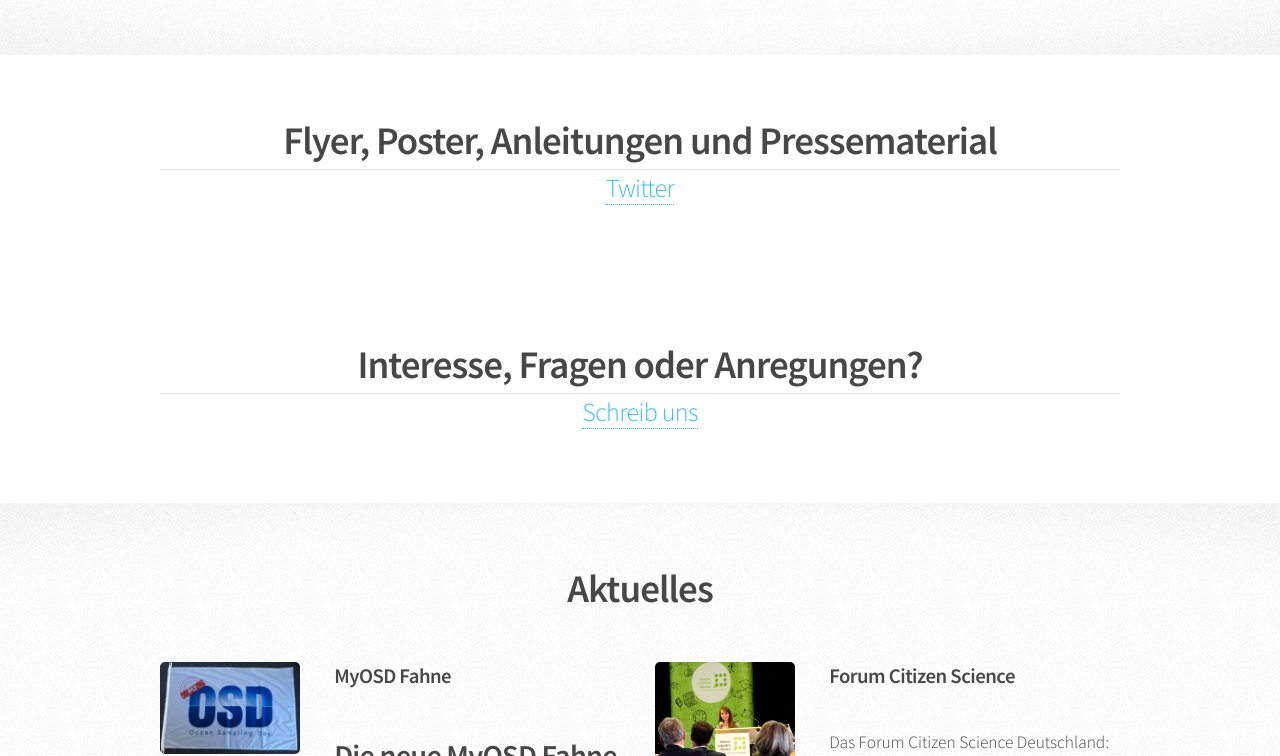
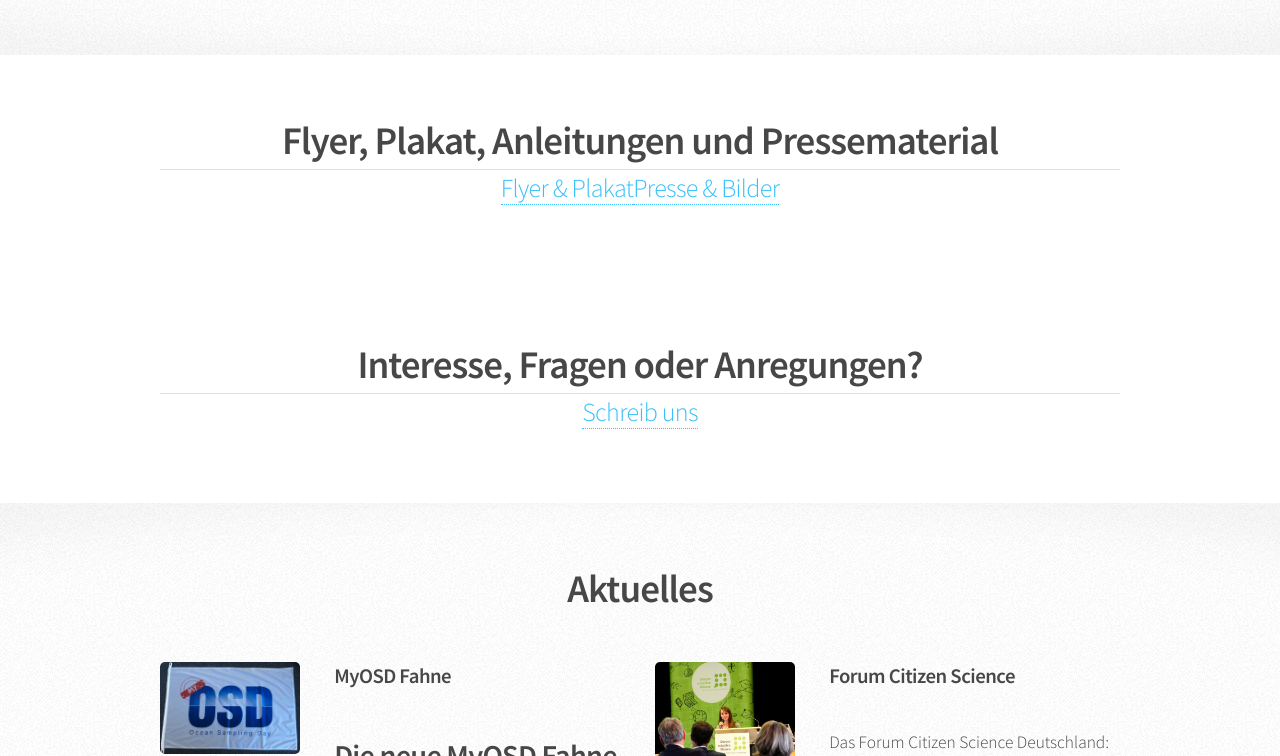
Before and after one commit to myosd/myosd.github.io, a Jekyll site: the page built from index.html, in a window 1280 px wide and 900 px high, scrolled down 1219 px, cut to the strip 144-900 px from the top of the window. Built offline with Jekyll 4.4.1, drawn with Linux system fonts in a browser that asks for light colours.

Commit message:
Update index.html

```diff
--- a/index.html
+++ b/index.html
@@ -68,8 +68,8 @@ Proben genommen? Welche Ergebnisse haben wir?</a></p>
 	<section class="wrapper style1">
 		<div class="container">
 			<header class="major">
-				<h2>Flyer, Poster, Anleitungen und Pressematerial</h2>
-				<p><a href="https://owncloud.mpi-bremen.de/index.php/s/WAPXUGf1ELlr3u5" <span class="label">Twitter</span></a></p>
+				<h2>Flyer, Plakat, Anleitungen und Pressematerial</h2>
+				<p><a href="https://owncloud.mpi-bremen.de/index.php/s/WAPXUGf1ELlr3u5" <span class="label">Flyer & Plakat</span></a><a href="https://owncloud.mpi-bremen.de/index.php/s/nGkXwLEILpeyUQ1" <span class="label">Presse & Bilder</span></a></p>
 
 			</header>
 		</div>
```
